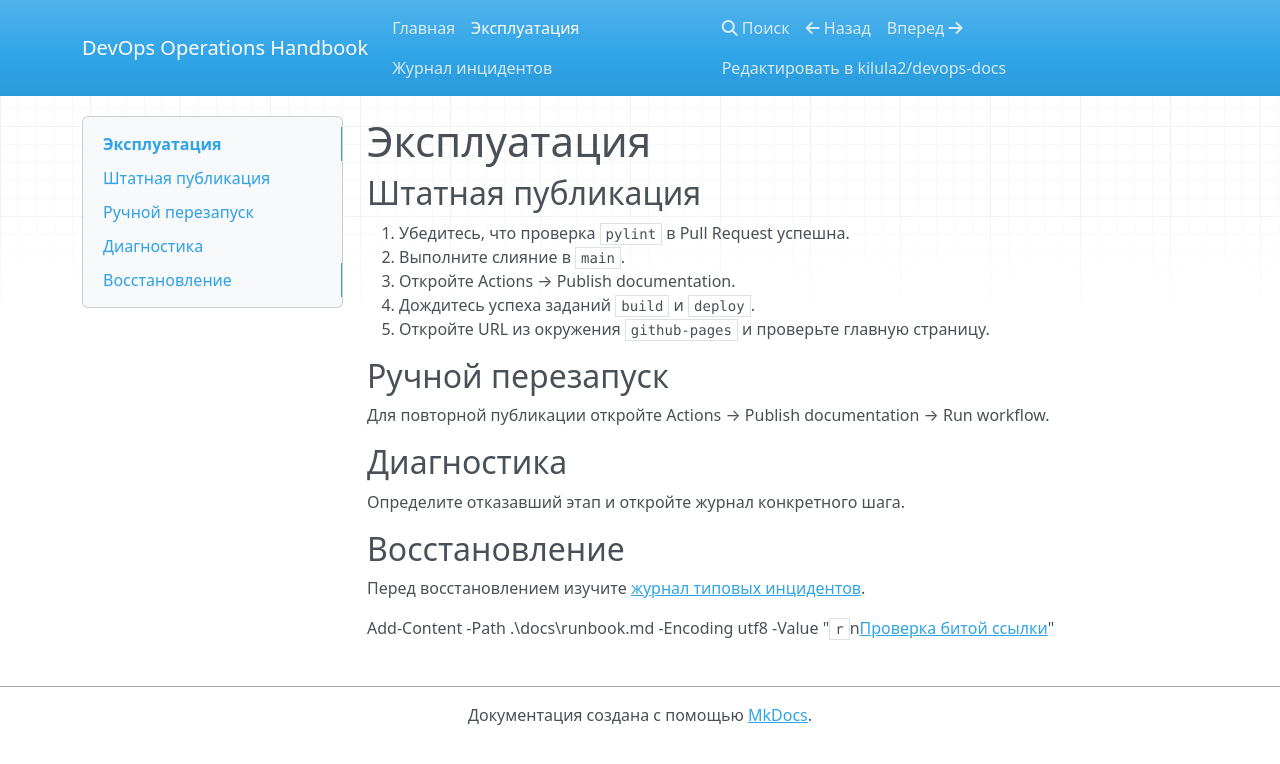
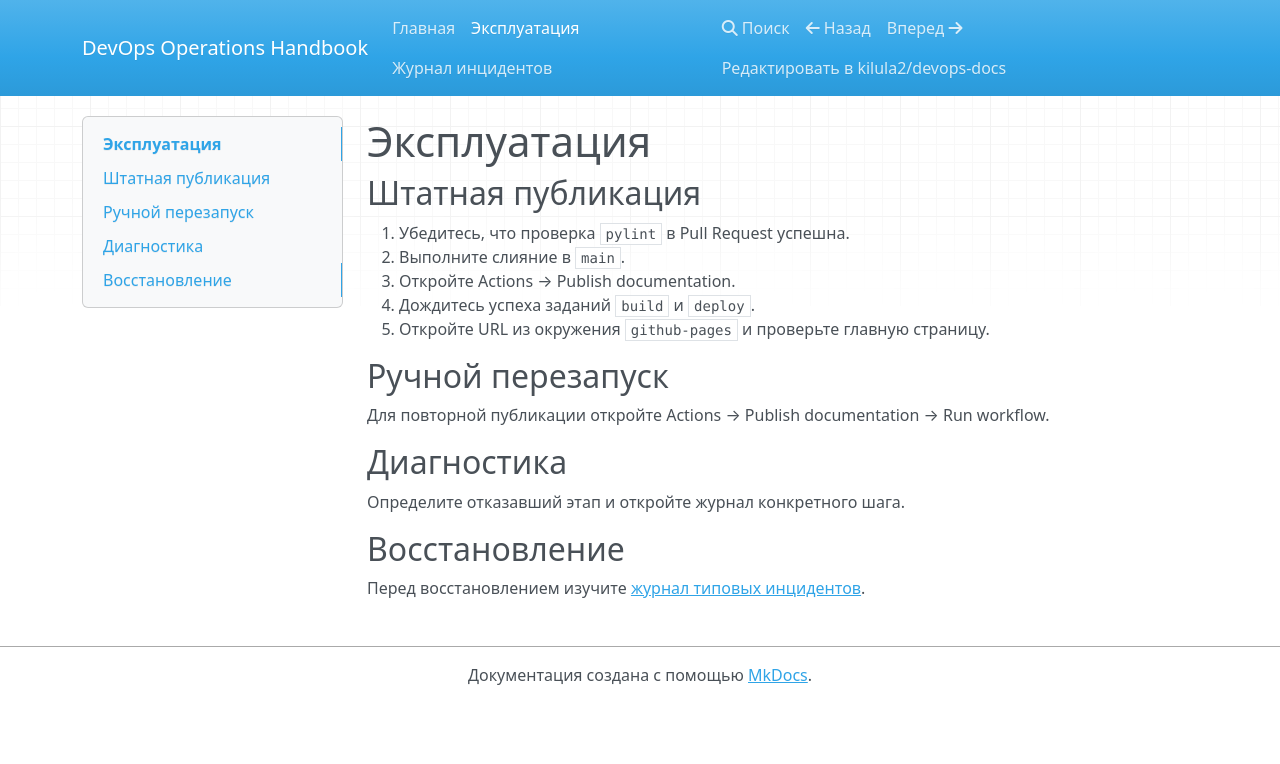
Before and after one commit to kilula2/devops-docs, an MkDocs documentation site: the page built from docs/runbook.md, in a window 1280 px wide. Shown: the top 764 px of the page. Built offline with MkDocs 1.6.1, drawn with Linux system fonts in a browser that asks for light colours; nearby versions of some CDN libraries.

Commit message:
docs: remove temporary broken link

```diff
--- a/docs/runbook.md
+++ b/docs/runbook.md
@@ -19,5 +19,3 @@
 ## Восстановление
 
 Перед восстановлением изучите [журнал типовых инцидентов](incidents.md).
-
-Add-Content -Path .\docs\runbook.md -Encoding utf8 -Value "`r`n[Проверка битой ссылки](missing-page.md)"
```
